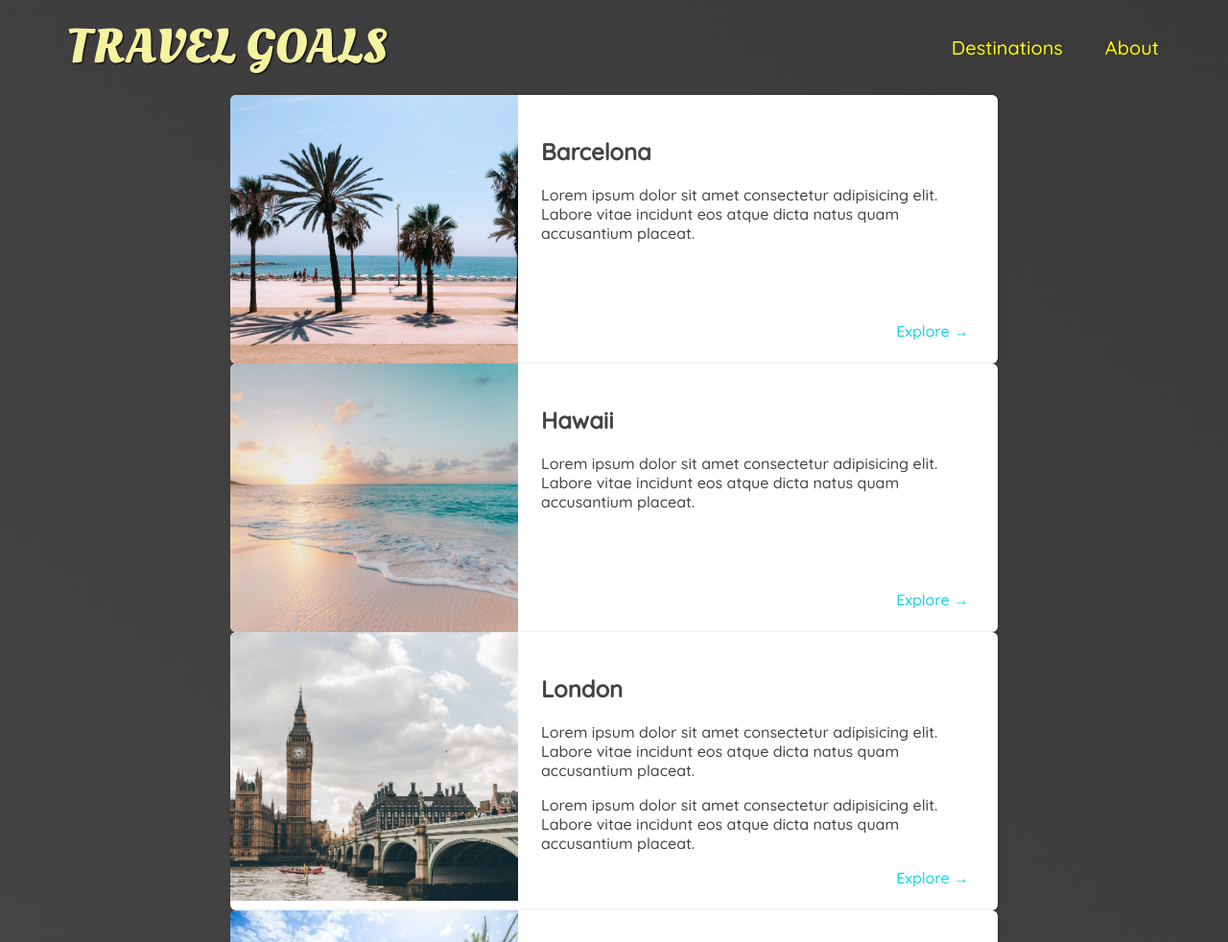
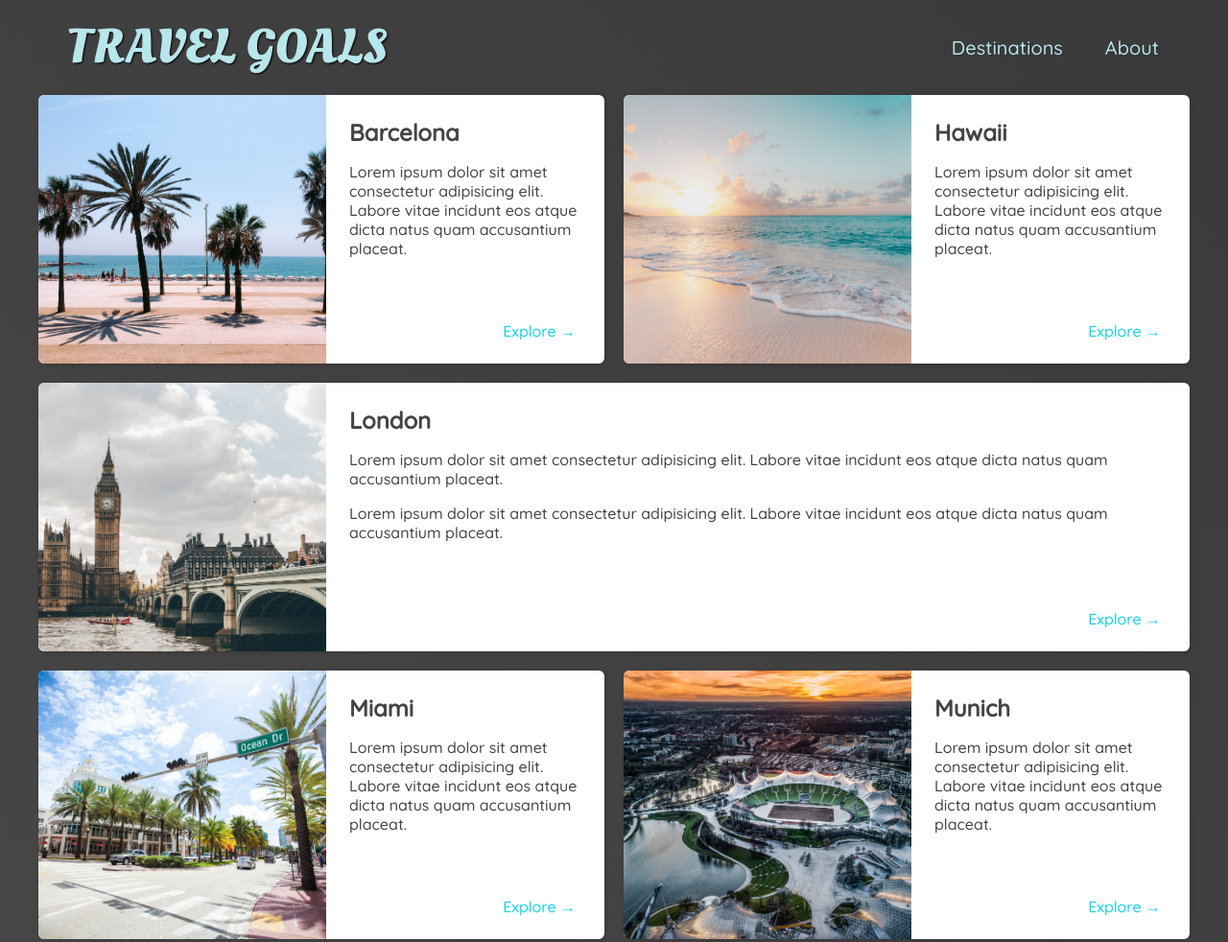
Before and after one commit to kagarrov/web-dev-github, a plain HTML site: page travel-page/places.html in a window 1280 px wide. Shown: the top 982 px of the page at 96% size. Drawn offline with Linux system fonts and the light colour scheme.

Commit message:
places gridd and final details

```diff
--- a/travel-page/places.css
+++ b/travel-page/places.css
@@ -2,17 +2,38 @@ body{
     background: linear-gradient(40deg, rgb(77,77,77), rgb(58,58,58));
     color: rgb(68,68,68)
 }
+#page-logo a{
+    color: rgb(183, 230, 235);
+}
 header{
     position: static;
 }
+header a{
+    color: rgb(183, 230, 235);
+}
+header nav a:hover{
+    background-color: rgb(183, 230, 235);
+    color: rgb(59, 59, 59);
+}
 
 main ul{
-    width: 800px;
-    margin: 0 auto;
+    width: 1200px;
+    margin: 0 auto 48px auto;
+    display: grid;
+    grid-template-columns: 1fr 1fr;
+    gap: 20px 20px;
 
+}
+/* main li:first-of-type{
+
+} */
+main li:nth-of-type(3){
+    grid-column: 1/3;
 }
 main li{
     display: flex;
+    width: 100%;
+    /* width: 500px; */
     background-color: white;
     box-shadow: 1px 1px 4px rgba(0,0,0,0.2);
     border-radius: 6px;
@@ -33,6 +54,10 @@ main li img{
     justify-content: space-between;
 
 }
+
+.item-content h2{
+    margin: 0;
+}
 .actions {
     align-self: flex-end;
 }
--- a/travel-page/shared.css
+++ b/travel-page/shared.css
@@ -40,7 +40,7 @@ header a {
   border-radius: 6px;
 }
 
-header a:hover {
+header nav a:hover {
   color: rgb(77, 77, 77);
   background-color: rgb(255, 251, 0);
 }
```
